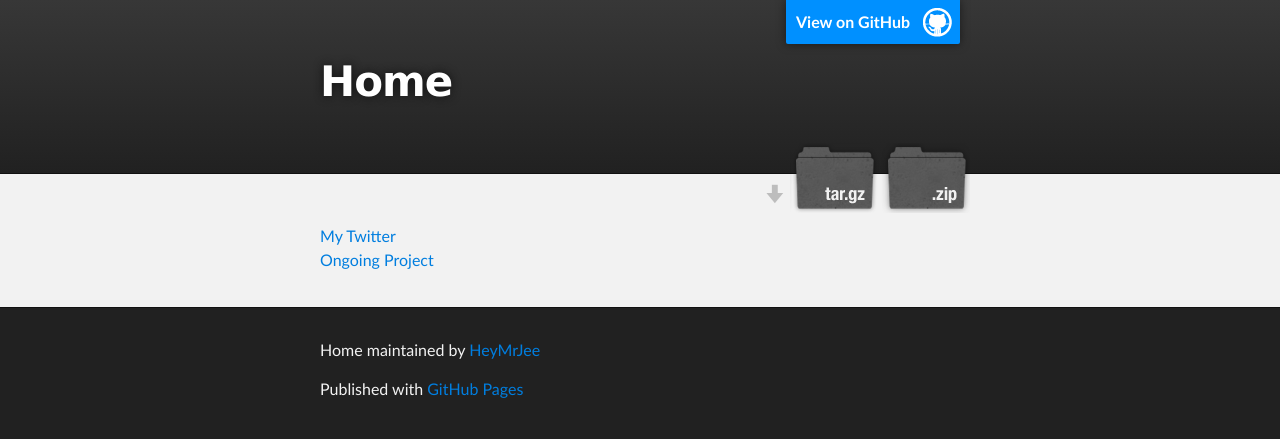
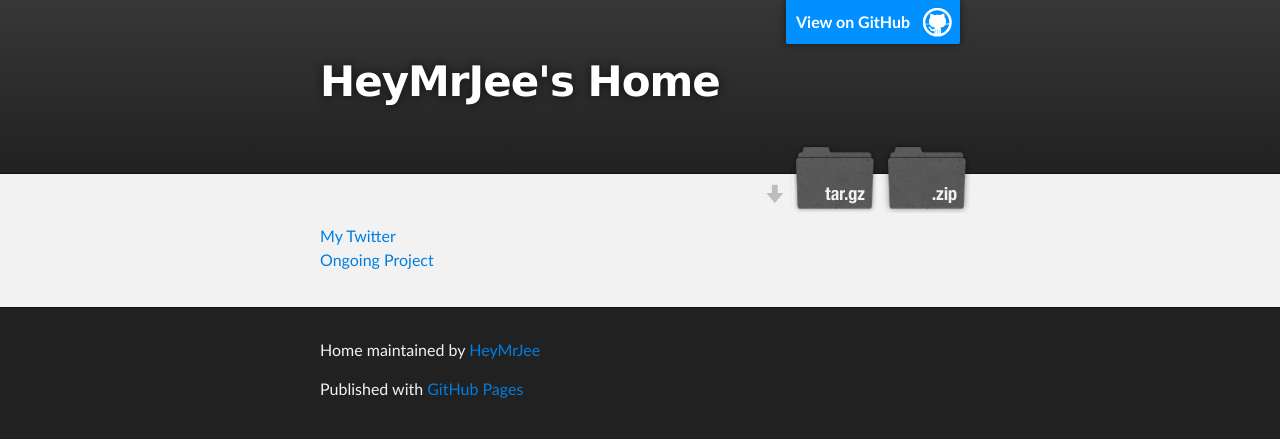
Before and after one commit to HeyMrJee/home, a plain HTML site: page index.html in a window 1280 px wide. Drawn offline with Linux system fonts and the light colour scheme.

Commit message:
Update index.html

```diff
--- a/index.html
+++ b/index.html
@@ -18,7 +18,7 @@
         <header class="inner">
           <a id="forkme_banner" href="https://github.com/HeyMrJee/home">View on GitHub</a>
 
-          <h1 id="project_title">Home</h1>
+          <h1 id="project_title">HeyMrJee's Home</h1>
           <h2 id="project_tagline"></h2>
 
             <section id="downloads">
```
